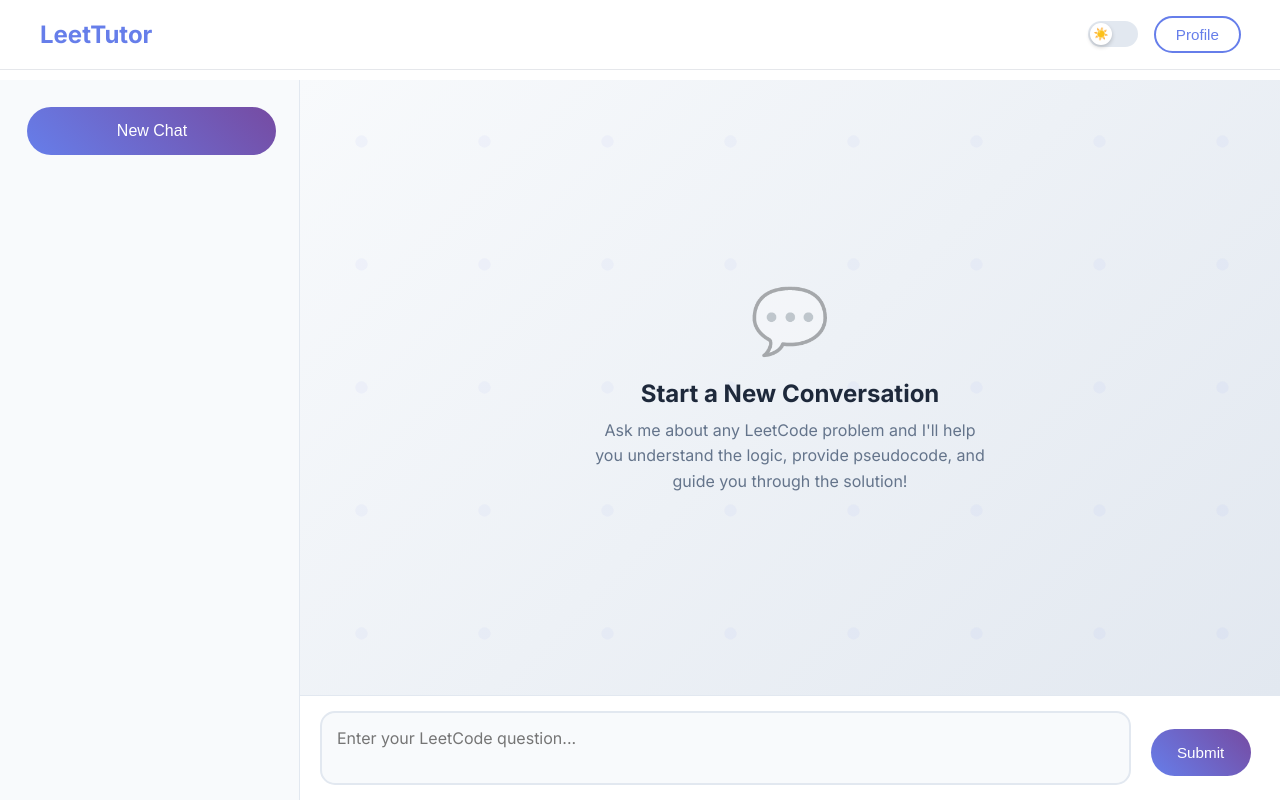
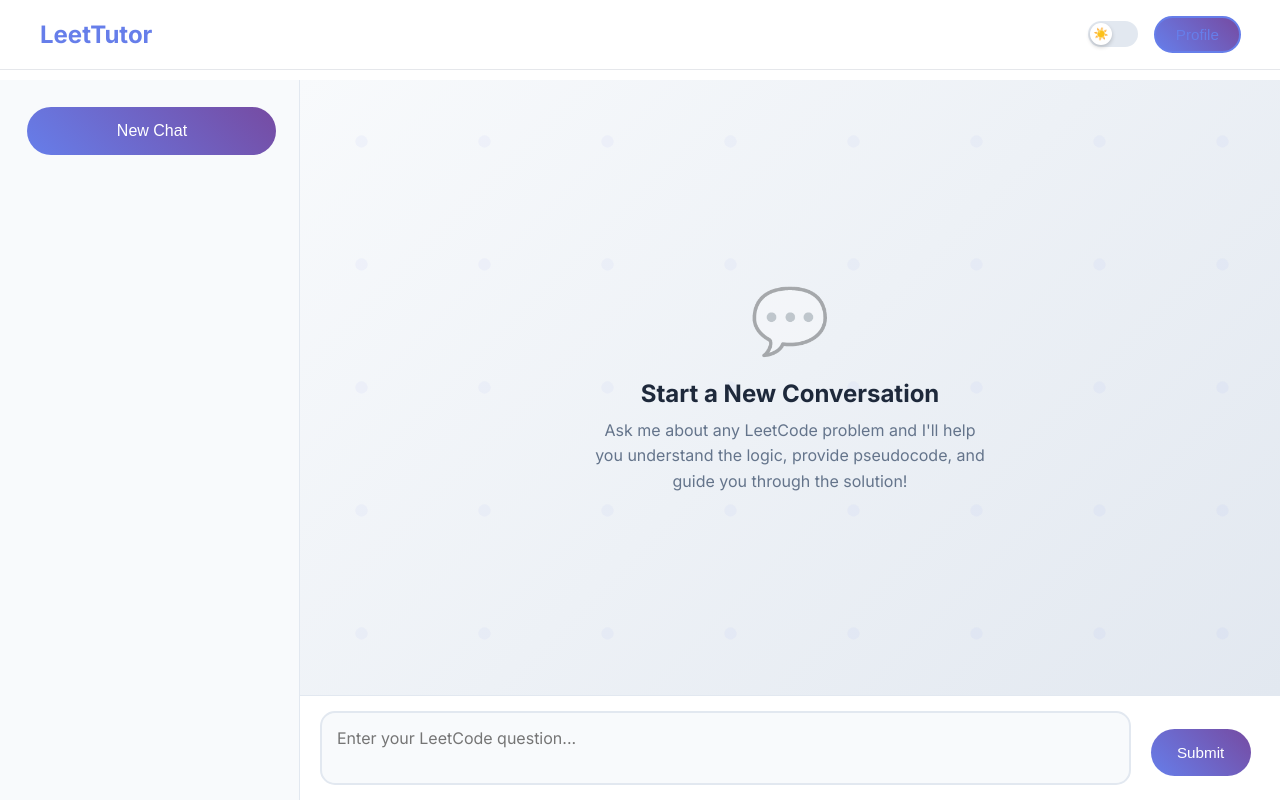
Before and after one commit to Ananya1575/LeetTutor, a website: page client/chat.html in a window 1280 px wide. Drawn offline with nearby package versions, Linux system fonts and the light colour scheme; no server answers; sample sign-in values are in the browser's storage.

Commit message:
new commit

```diff
--- a/client/chat.css
+++ b/client/chat.css
@@ -113,7 +113,7 @@ body.dark-mode .dark-mode-toggle:hover {
 }
 
 .profile .button {
-    background: transparent;
+   /* background: transparent;*/
     color: #667eea;
     border: 2px solid #667eea;
     padding: 8px 20px;
```
